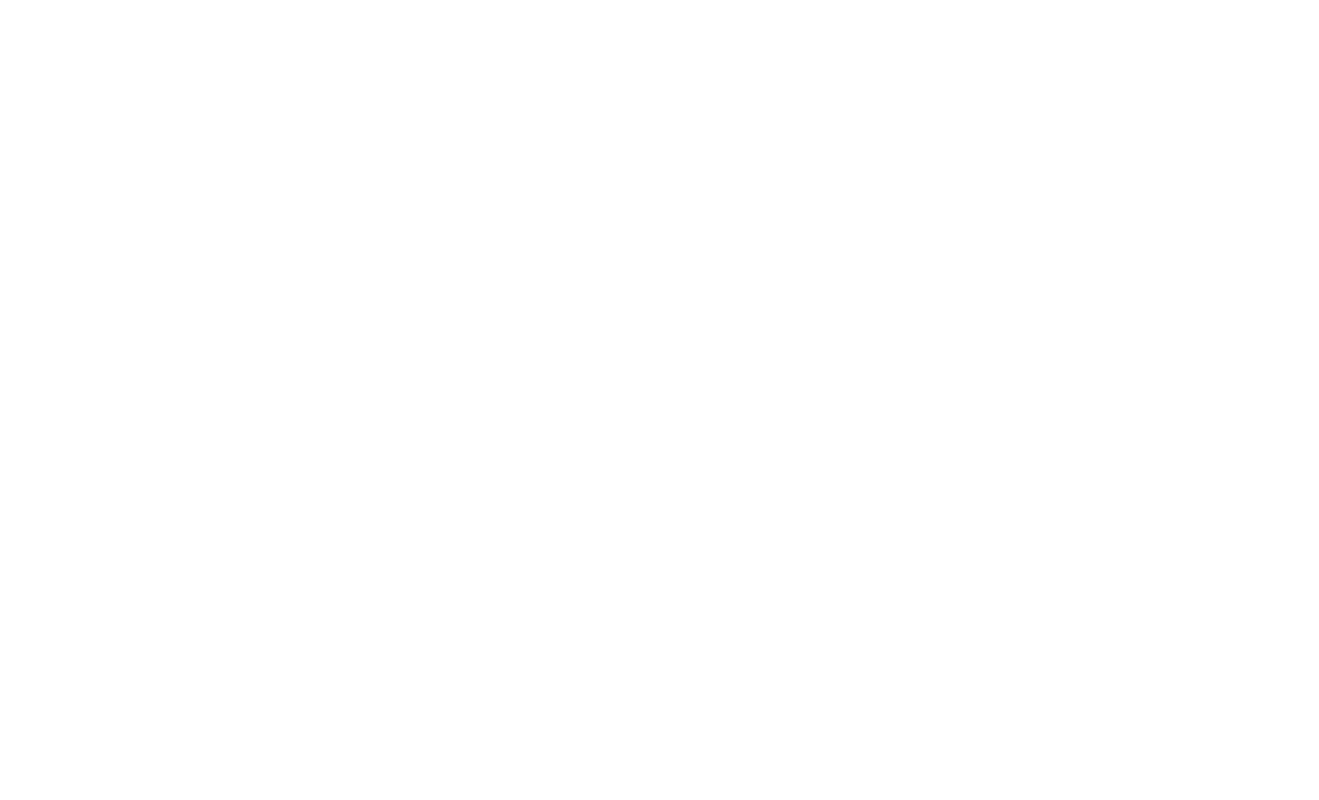
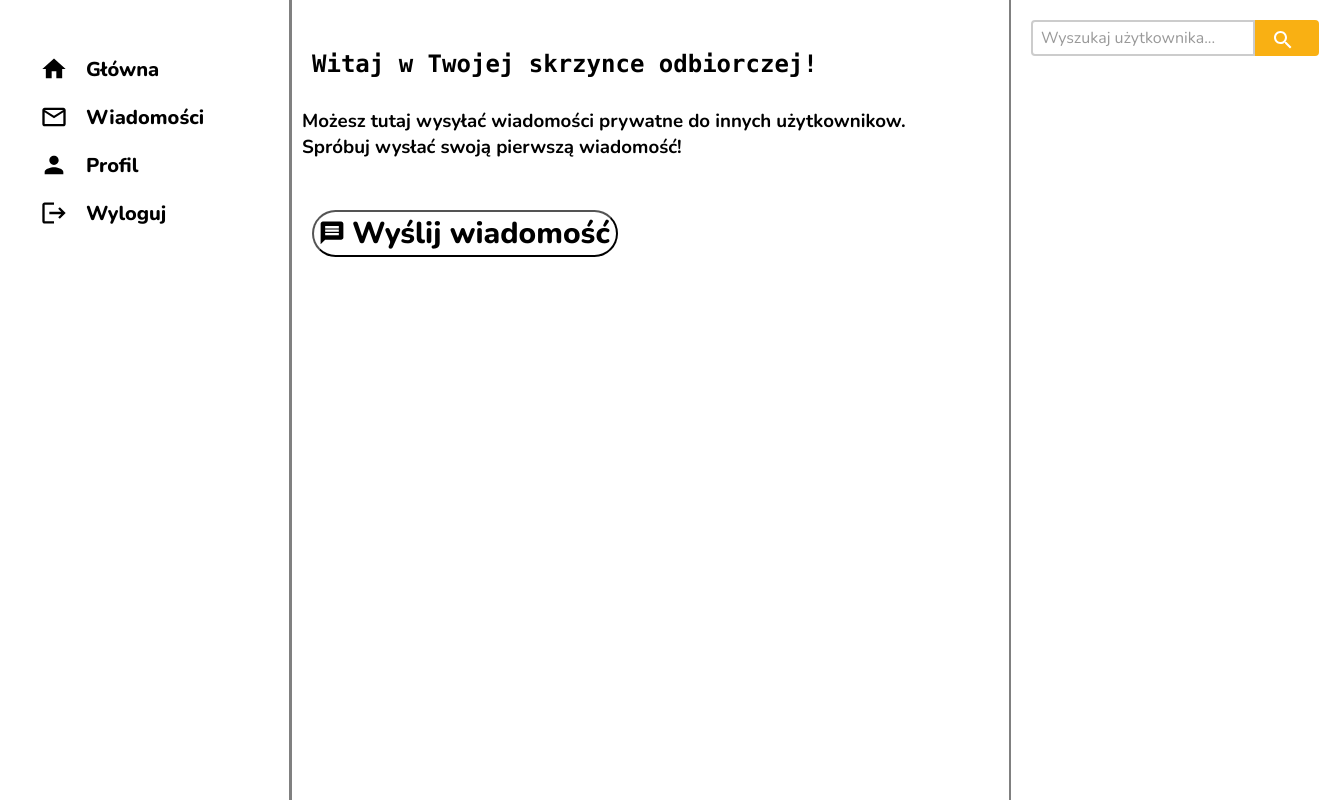
Before and after one commit to TaawII/Projekt, a React (Create React App) app: page /wiadomosci in a window 1280 px wide. Shown: the whole page, 1319 px wide, since content can reach past the window. Built offline with nearby package versions, Linux system fonts and the light colour scheme.

Commit message:
male fixy

```diff
--- a/src/pages/home/prawo.css
+++ b/src/pages/home/prawo.css
@@ -16,6 +16,7 @@
     align-items: center;
     max-width: 300px;
     margin: 0 auto;
+    position: relative;
   }
 
   .search-container {
@@ -57,3 +58,13 @@
     font-size: 24px;
     margin-right: 8px;
   }
+
+  .error {
+    color: red;
+    position: absolute;
+    top: 100%;
+    left: 0;
+    width: 100%;
+    text-align: center;
+    margin-top: 5px;
+  }
--- a/src/pages/home/searchUser.js
+++ b/src/pages/home/searchUser.js
@@ -2,25 +2,37 @@
 import React, { useState } from 'react';
 import { getUserUid } from '../../firebase';
 import { Link, RouterProvider, useNavigate } from 'react-router-dom';
-import './prawo.css'
+import './prawo.css';
 import SearchIcon from '@mui/icons-material/Search';
 
 function SearchUser()
 {
     const navigate = useNavigate();
     const [userName, setUserName] = useState('');
+    const [userNotFound, setUserNotFound] = useState(false);
     const handleUserNameChange = (event) => {
         setUserName(event.target.value);
     };
 
     const handleUserNameSubmit = async (event) => {
         event.preventDefault();
-        var UserData = await getUserUid(userName)
+        setUserNotFound(false);
+
+        try {
+        var UserData = await getUserUid(userName);
+
         console.log(UserData[0].UserUID);
-        if(UserData[0].UserUID)
-        {
+        if (UserData && UserData.length > 0 && UserData[0].UserUID) {
           navigate(`/userprofile/${UserData[0].UserUID}`);
-        };
+          setUserNotFound(false);
+        } else {
+          setUserNotFound(true);
+        }
+      }
+      catch (error) {
+        console.error("Błąd przy pobieraniu danych użytkownika:", error);
+        setUserNotFound(true);
+      }
     };
 
     return(
@@ -30,13 +42,17 @@
           className="search-input"
           type="text"
           value={userName}
-          onChange={handleUserNameChange}
+          onChange={(event) => {
+            setUserName(event.target.value);
+            setUserNotFound(false);
+          }}
           placeholder="Wyszukaj użytkownika..."
         />
         <button className="search-button">
           <SearchIcon />
         </button>
       </div>
+      {userNotFound && <div className="error">Nie znaleziono użytkownika</div>}
     </form>
     )
 }
--- a/src/pages/login/Login.jsx
+++ b/src/pages/login/Login.jsx
@@ -13,6 +13,7 @@
   });
   const [toggleEye, setToggleEye] = useState(false);
   const [inputType, setInputType] = useState("password");
+  const [error, setError] = useState(null);
   const navigate = useNavigate();
 
   const { dispatch } = useContext(AuthContext);
@@ -25,19 +26,22 @@
     setInputs((prev) => ({ ...prev, [e.target.name]: e.target.value }));
   };
 
-  const handleLogin = (e) => {
+  const handleLogin = async (e) => {
     e.preventDefault();
     dispatch({ type: "LOGIN_START" });
     try {
-      signInWithEmailAndPassword(auth, inputs.email, inputs.password).then(
-        (userCredential) => {
-          // Signed in
-          const user = userCredential.user;
-          dispatch({ type: "LOGIN_SUCCESS", payload: user });
-          navigate("/");
-        }
+      const userCredential = await signInWithEmailAndPassword(
+        auth,
+        inputs.email,
+        inputs.password
       );
+      // Zalogowano pomyślnie
+      const user = userCredential.user;
+      console.log("Zalogowano pomyslnie");
+      dispatch({ type: "LOGIN_SUCCESS", payload: user });
+      navigate("/");
     } catch (error) {
+      setError("Błędny email lub hasło. Spróbuj ponownie.");
       dispatch({ type: "LOGIN_FAILURE" });
     }
   };
@@ -46,6 +50,7 @@
     <div className="login">
       <form>
         <h2>Logowanie</h2>
+        {error && <div className="errorLogin">{error}</div>}
         <div className="formInput">
           <input
             type="email"
--- a/src/pages/login/login.scss
+++ b/src/pages/login/login.scss
@@ -74,3 +74,8 @@
         }
     }
 }
+
+.errorLogin {
+    color: red;
+    margin-top: 5px;
+}
--- a/src/pages/profil/pokaz-profil.css
+++ b/src/pages/profil/pokaz-profil.css
@@ -20,6 +20,16 @@
     border-radius: 30px;
     transition: color 100ms ease-out;
     color: rgb(255, 255, 255);
+}
+
+.followIcon {
+    padding-top: 5px;
+    padding-left: 5px;
+}
+
+.sendMsgIcon {
+    padding-top: 5px;
+    padding-left: 5px;
 }
 
 .sendMsgButton {
--- a/src/pages/profil/pokaz-profil.js
+++ b/src/pages/profil/pokaz-profil.js
@@ -99,8 +99,8 @@
         <span className="displayName">{userName}</span>
         <br/>
         <div className="inner">
-        <button className="followButton" onClick={handleAddFollow}><h2><SpatialTrackingIcon />Follow</h2></button>
-        <button className="sendMsgButton"><h2><MessageIcon />Wyślij wiadomość</h2></button>
+        <button className="followButton" onClick={handleAddFollow}><h2><SpatialTrackingIcon className="followIcon"/>Obserwuj</h2></button>
+        <button className="sendMsgButton"><h2><MessageIcon className="sendMsgIcon"/>Wyślij wiadomość</h2></button>
         </div>
         <br></br>
         {isUserDataLoaded ? (
--- a/src/pages/wiadomosci/Wiadomosci.jsx
+++ b/src/pages/wiadomosci/Wiadomosci.jsx
@@ -1,7 +1,27 @@
+import React from "react";
 import "./wiadomosci.scss";
+import Panel from "../home/panel-boczny";
+import PokazWiadomosci from "./pokaz-wiadomosci";
+import Prawo from "../home/prawo";
 
 const Wiadomosci = () => {
-
-}
+    return (
+        <div className="home">
+            <>
+              <div className="homeContainer">
+                {
+                    <Panel />
+                }
+                {
+                    <PokazWiadomosci />
+                }
+                {
+                    <Prawo />
+                }
+                </div>
+            </>
+        </div>
+    );
+};
 
 export default Wiadomosci;
--- /dev/null
+++ b/src/pages/wiadomosci/pokaz-wiadomosci.css
@@ -0,0 +1,54 @@
+.inboxView {
+    flex: 0.6;
+    border-right: 2px solid gray;
+    border-left: 2px solid gray;
+    overflow-y: scroll;
+    min-width: fit-content;
+}
+
+.titleInbox {
+    margin-top: 50px;
+    margin-left: 20px;
+}
+
+.titleInbox > h2 {
+    font-family: "Lucida Console", "Courier New", monospace;
+}
+
+.shortInfoInbox {
+    margin-top: 30px;
+    margin-left: 10px;
+}
+
+.buttonSendMsg {
+    margin-top: 50px;
+    margin-left: 15px;
+}
+
+.sendMsg {
+    margin: 0 auto;
+    align-items: center;
+    cursor: pointer;
+    border-radius: 30px;
+    margin-inline: 5px;
+    background-color: transparent;
+}
+
+.sendMsg > h2 {
+    font-size: 30px;
+    font-weight: 800;
+    text-align: center;
+    margin: 0 auto;
+}
+
+.sendMsg:hover {
+    background-color: rgb(249, 176, 19);
+    border-radius: 30px;
+    transition: color 100ms ease-out;
+    color: rgb(255, 255, 255);
+}
+
+.msgIcon {
+    padding-top: 3px;
+    transform: scale(1.3);
+}
--- /dev/null
+++ b/src/pages/wiadomosci/pokaz-wiadomosci.js
@@ -0,0 +1,21 @@
+import React from 'react';
+import './pokaz-wiadomosci.css';
+import MessageIcon from '@mui/icons-material/Message';
+
+function PokazWiadomosci() {
+    return (
+        <div className="inboxView">
+            <div className="titleInbox">
+                <h2>Witaj w Twojej skrzynce odbiorczej!</h2>
+            </div>
+            <div className="shortInfoInbox">
+                <h3>Możesz tutaj wysyłać wiadomości prywatne do innych użytkownikow.<br></br> Spróbuj wysłać swoją pierwszą wiadomość!</h3>
+            </div>
+            <div className="buttonSendMsg">
+                <button className="sendMsg"><h2><MessageIcon className="msgIcon"/>Wyślij wiadomość</h2></button>
+            </div>
+        </div>
+    )
+};
+
+export default PokazWiadomosci;
```
